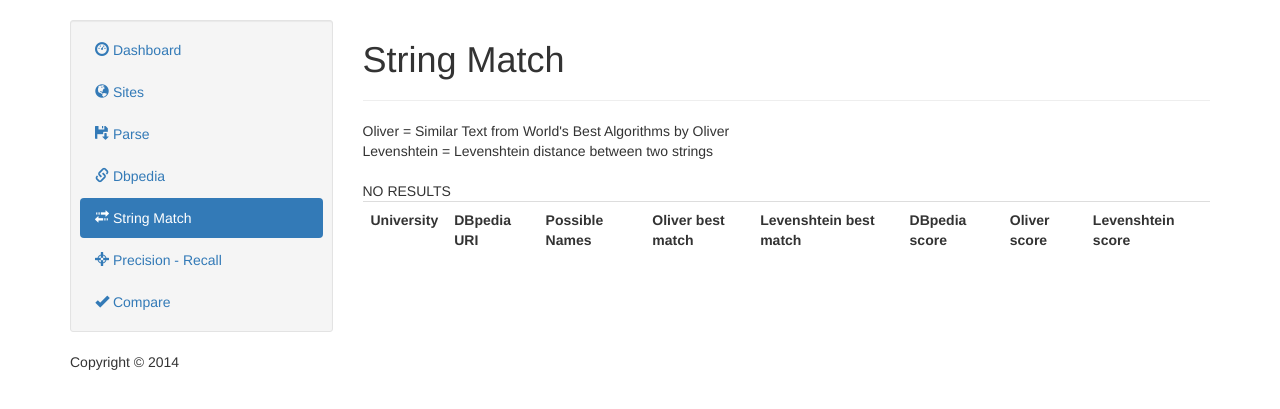
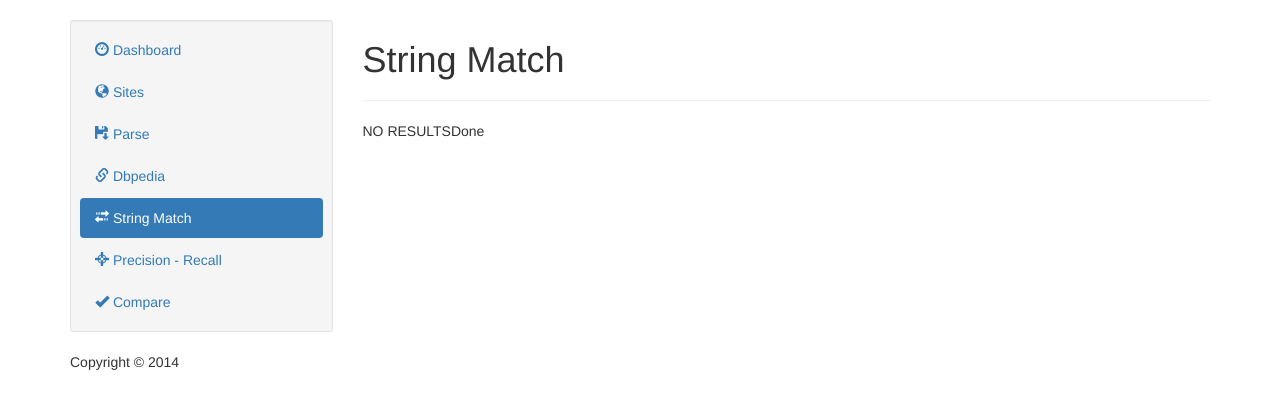
Before and after one commit to marioshtika/SeCoX, a PHP site: page /string-match.php?site=www.leidenranking.com in a window 1280 px wide. Shown: the part 52-461 px from the top of the page. Run offline with PHP 8.4, Linux system fonts and the light colour scheme; data comes from the database, SQL or seed files in the repository; lists and menus that the app fills with data are empty; some libraries are stand-ins or nearby versions.

Commit message:
removed levenshtein score

```diff
--- a/includes/config.php
+++ b/includes/config.php
@@ -1,7 +1,11 @@
 <?php
 
-define("DBPEDIA_SCORE", 0.203);
-define("OLIVER_SCORE", 5);
-define("LEVENSHTEIN_SCORE", 31);
+//define("OLIVER_SCORE", 50);
+$oliver_score['www.timeshighereducation.co.uk'] = 50;
+$oliver_score['www.topuniversities.com'] = 51;
+$oliver_score['www.shanghairanking.com'] = 52;
+$oliver_score['www.leidenranking.com'] = 53;
+$oliver_score['www.urapcenter.org'] = 54;
+$oliver_score['www.webometrics.info'] = 55;
 
 ?>
--- a/precision-recall.php
+++ b/precision-recall.php
@@ -24,7 +24,7 @@
 			$row_links_count = $result_links_count->fetch_assoc();
 			$all_answers = $row_links_count['all_links_row'];
 			// correct answers
-			$query_matches_count = "SELECT COUNT(*) as all_matches_row FROM parsingrows WHERE site = '".$row_rankings['title']."' AND `dbpedia-score` > ".constant("DBPEDIA_SCORE")." AND `oliver-score` > ".constant("OLIVER_SCORE")." AND `levenshtein-score` < ".constant("LEVENSHTEIN_SCORE")." AND	`dbpedia-uri` <> ''";
+			$query_matches_count = "SELECT COUNT(*) as all_matches_row FROM parsingrows WHERE site = '".$row_rankings['title']."' AND `oliver-score` > ".$oliver_score[$row_rankings['title']]." AND `dbpedia-uri` <> ''";
 			$result_matches_count = $mysqli->query($query_matches_count) or die($mysqli->error.__LINE__);
 			$row_matches_count = $result_matches_count->fetch_assoc();
 			$correct_answers = $row_matches_count['all_matches_row'];
--- a/string-match.php
+++ b/string-match.php
@@ -12,21 +12,6 @@
 		$query = "SELECT * FROM parsingrows WHERE site = '".$_GET['site']."' AND `dbpedia-uri` <> '' ORDER BY university";
 		$result = $mysqli->query($query) or die($mysqli->error.__LINE__);
 
-		echo 'Oliver = Similar Text from World\'s Best Algorithms by Oliver<br />';
-		echo 'Levenshtein = Levenshtein distance between two strings<br /><br />';
-
-		echo '<table class="table">';
-		echo '<tr>';
-		echo '<th>University</td>';
-		echo '<th>DBpedia URI</td>';
-		echo '<th>Possible Names</td>';
-		echo '<th>Oliver best match</th>';
-		echo '<th>Levenshtein best match</th>';
-		echo '<th>DBpedia score</th>';
-		echo '<th>Oliver score</th>';
-		echo '<th>Levenshtein score</th>';
-		echo '</tr>';
-
 		// GOING THROUGH THE DATA
 		if($result->num_rows > 0) {
 			while($row = $result->fetch_assoc()) {
@@ -34,12 +19,9 @@
 				//url decode
 				$dbpedia_uri = urldecode($row['dbpedia-uri']);
 
-				echo '<tr>';
-				echo '<td>'.$row['university'].'</td>';
-				echo '<td><a href="'.$dbpedia_uri.'">'.$dbpedia_uri.'</a></td>';
 				//url encode
 				$dbpedia_uri = urlencode($row['dbpedia-uri']);
-				echo '<td>';
+
 				$url = "http://dbpedia.org/sparql?default-graph-uri=http%3A%2F%2Fdbpedia.org&query=select+DISTINCT+str%28%3Fn%29+as+%3Fname+where+%7B%0D%0A%7B%3C".$dbpedia_uri."%3E+rdfs%3Alabel+%3Fn.+%0D%0AFILTER%28langMatches%28lang%28%3Fn%29%2C+%22EN%22%29%29+%7D%0D%0AUNION%0D%0A%7B%3C".$dbpedia_uri."%3E+foaf%3Aname+%3Fn.+%0D%0AFILTER%28langMatches%28lang%28%3Fn%29%2C+%22EN%22%29%29+%7D%0D%0AUNION%0D%0A%7B%3C".$dbpedia_uri."%3E+dbpprop%3Aname+%3Fn.+%0D%0AFILTER%28langMatches%28lang%28%3Fn%29%2C+%22EN%22%29%29+%7D%0D%0A%7D&format=application%2Fsparql-results%2Bjson&timeout=3000&debug=on";
 				$json = file_get_contents($url);
 				$obj = json_decode($json);
@@ -48,52 +30,26 @@
 				$oliver_best_match = '';
 				$max_oliver_percent = 0;
 
-				$levenshtein_best_match = '';
-				$min_levenshtein_percent = 99999;
-
 				foreach($bindings as $binding) {
 					$binding_value = $binding->name->value;
-					echo $binding_value;
-					echo "<br />";
 
 					similar_text($row['university'], $binding_value, $oliver_percent);
-					echo " (Oliver = ".$oliver_percent.")";
-					echo "<br />";
+
 					if($oliver_percent > $max_oliver_percent) {
 						$max_oliver_percent = $oliver_percent;
 						$oliver_best_match = $binding_value;
 					}
-
-					$levenshtein_percent = levenshtein($row['university'], $binding_value);
-					echo " (Levenshtein = ".$levenshtein_percent.")";
-					echo "<br />";
-					if($levenshtein_percent < $min_levenshtein_percent) {
-						$min_levenshtein_percent = $levenshtein_percent;
-						$levenshtein_best_match = $binding_value;
-					}
 				}
 
-				if($oliver_best_match == $levenshtein_best_match) {
-					$class_best_match = 'class="success"';
-				} else {
-					$class_best_match = 'class="danger"';
-				}
-
-				echo '<td '.$class_best_match.'>'.$oliver_best_match.'</td>';
-				echo '<td '.$class_best_match.'>'.$levenshtein_best_match.'</td>';
-				echo '<td>'.$row['dbpedia-score'].'</td>';
-				echo '<td>'.$max_oliver_percent.'</td>';
-				echo '<td>'.$min_levenshtein_percent.'</td>';
-				echo '</tr>';
-
-				$query_update = "UPDATE parsingrows SET `oliver-score` = '".$max_oliver_percent."', `levenshtein-score` = '".$min_levenshtein_percent."' WHERE id = ".$id;
+				$query_update = "UPDATE parsingrows SET `oliver-score` = '".$max_oliver_percent."' WHERE id = ".$id;
 				$result_update = $mysqli->query($query_update) or die($mysqli->error.__LINE__);
 			}
 		} else {
 			echo 'NO RESULTS';
 		}
 
-		echo '</table>';
+		echo "Done";
+
 	} else {
 		$query = "SELECT * FROM rankingsites GROUP BY title";
 		$result = $mysqli->query($query) or die($mysqli->error.__LINE__);
@@ -131,7 +87,7 @@
 				echo '</td>';
 
 				echo '<td>';
-				$query_matches_count = "SELECT COUNT(*) as all_matches_row FROM parsingrows WHERE site = '".$row_rankings['title']."' AND `dbpedia-score` > ".constant("DBPEDIA_SCORE")." AND `oliver-score` > ".constant("OLIVER_SCORE")." AND `levenshtein-score` < ".constant("LEVENSHTEIN_SCORE")." AND	`dbpedia-uri` <> ''";
+				$query_matches_count = "SELECT COUNT(*) as all_matches_row FROM parsingrows WHERE site = '".$row_rankings['title']."' AND `oliver-score` > ".$oliver_score[$row_rankings['title']]." AND `dbpedia-uri` <> ''";
 				$result_matches_count = $mysqli->query($query_matches_count) or die($mysqli->error.__LINE__);
 				$row_matches_count = $result_matches_count->fetch_assoc();
 				echo $row_links_count['all_links_row'] - $row_matches_count['all_matches_row'];
```
Also changed, not shown: string-match-result.php (+2 -6 lines).
